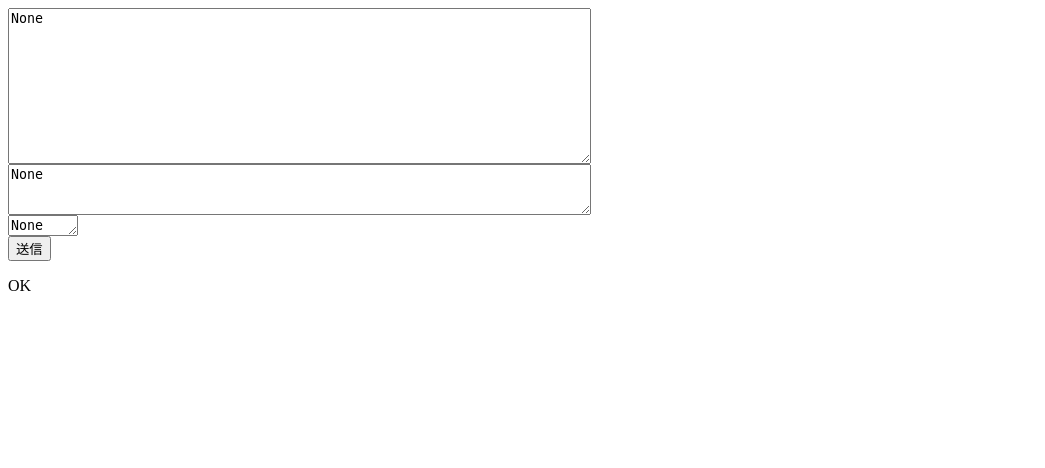
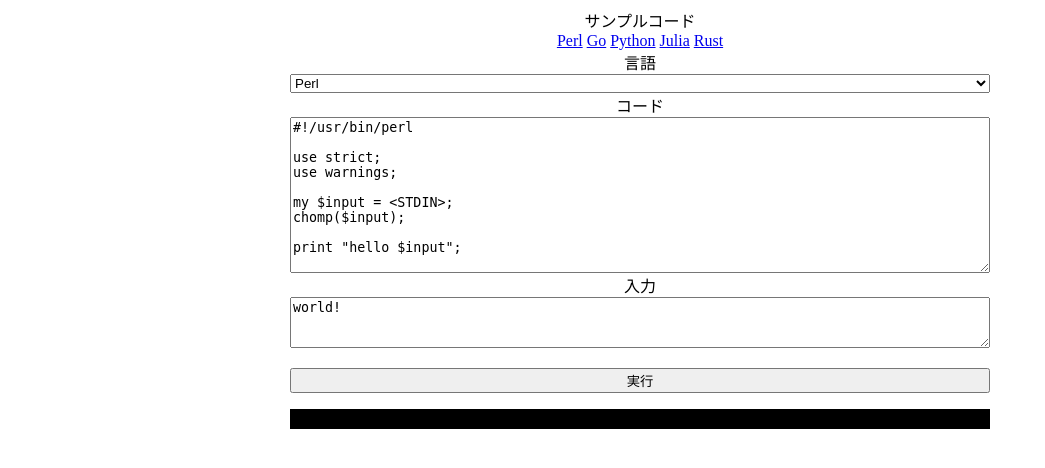
Before and after one commit to OHMORIYUSUKE/python-playground, a FastAPI app: page / in a window 1280 px wide. Shown: the top 468 px of the page, without its empty margins (0-1045 px from the left). Run offline with FastAPI, Linux system fonts and the light colour scheme.

Commit message:
feat: pythonを追加

```diff
--- a/docker-compose.yml
+++ b/docker-compose.yml
@@ -30,9 +30,9 @@ services:
       - ./server/app/run-scripts:/user/run-scripts
     tty: true
 
-  kotlin:
-    build: ./docker/kotlin
-    container_name: DooD-kotlin
+  python:
+    build: ./docker/python
+    container_name: DooD-python
     volumes:
       - ./server/app/run-scripts:/user/run-scripts
     tty: true
--- a/server/app/PlayLangClass.py
+++ b/server/app/PlayLangClass.py
@@ -48,6 +48,8 @@ class PlayLangClass:
             langFile = "kt"
         elif lang == 'julia':
             langFile = "jl"
-        else:
+        elif lang == "rust":
             langFile = "rs"
+        elif lang == "python":
+            langFile = "py"
         return langFile
--- a/server/app/main.py
+++ b/server/app/main.py
@@ -7,6 +7,7 @@ import subprocess
 from subprocess import PIPE,TimeoutExpired
 
 from PlayLangClass import PlayLangClass
+from SampleCodes import SampleCodes
 
 app = FastAPI()
 
@@ -17,6 +18,9 @@ templates = Jinja2Templates(directory="templates")
 
 
 @app.get("/", response_class=HTMLResponse)
-def read_item(request: Request, code: str = None, lang: str = None, input: str = None):
+def read_item(request: Request, code: str = None, lang: str = "perl", input: str = None):
     res = PlayLangClass(code=code, lang=lang, input=input).main()
+    if code == None:
+        code = SampleCodes(lang)
+        input = "world!"
     return templates.TemplateResponse("index.html", {"request": request, "out": res["out"], "err": res["err"], "code": code, "lang": lang, "input": input})
--- /dev/null
+++ b/server/app/run-scripts/input.txt
@@ -0,0 +1 @@
+world!
--- /dev/null
+++ b/server/app/run-scripts/main.py
@@ -0,0 +1,5 @@
+user_input = input()
+
+greeting = f"hello {user_input}"
+
+print(greeting)
--- a/server/app/static/styles.css
+++ b/server/app/static/styles.css
@@ -1,4 +1,34 @@
-code{
-    white-space:pre-wrap;
-    word-wrap:break-word;
+code {
+  white-space: pre-wrap;
+  word-wrap: break-word;
 }
+textarea {
+  width: 100%;
+}
+select {
+  width: 100%;
+}
+#main {
+  width: 700px;
+  text-align: center;
+  margin: 0 auto;
+}
+p {
+  margin: 0;
+}
+#exitcode0 {
+  color: aliceblue;
+}
+#exitcode1 {
+  color: red;
+}
+#terminal {
+  background-color: black;
+  margin: 0;
+  text-align: start;
+  padding: 10px;
+}
+#submit {
+  width: 100%;
+  margin-top: 20px;
+}
--- a/server/app/templates/index.html
+++ b/server/app/templates/index.html
@@ -1,22 +1,46 @@
 <html>
   <head>
     <title>Playground</title>
-    <link href="{{ url_for('static', path='/styles.css') }}" rel="stylesheet">
+    <link href="{{ url_for('static', path='/styles.css') }}" rel="stylesheet" />
   </head>
   <body>
+    <div id="main">
+        <div>
+            <p>サンプルコード</p>
+            <a href="http://localhost/?lang=perl">Perl</a>
+            <a href="http://localhost/?lang=go"> Go</a>
+            <a href="http://localhost/?lang=python">Python</a>
+            <a href="http://localhost/?lang=julia">Julia</a>
+            <a href="http://localhost/?lang=rust">Rust</a>
+        </div>
         <form action="./">
-        <textarea name="code" rows="10" cols="70">{{ code }}</textarea><br>
-        <textarea name="input" rows="3" cols="70">{{ input }}</textarea><br>
-        <textarea name="lang" rows="1" cols="6">{{ lang }}</textarea><br>
-        <input type="submit" value="送信">
+            <p>言語</p>
+            <select name="lang">
+              <option value="perl" {% if lang == "perl" %}selected{% endif %}>Perl</option>
+              <option value="go" {% if lang == "go" %}selected{% endif %}>Go</option>
+              <option value="python" {% if lang == "python" %}selected{% endif %}>Python</option>
+              <option value="julia" {% if lang == "julia" %}selected{% endif %}>Julia</option>
+              <option value="rust" {% if lang == "rust" %}selected{% endif %}>Rust</option>
+            </select>
+            <p>コード</p>
+            <textarea name="code" rows="10" cols="70">{{ code }}</textarea>
+            <p>入力</p>
+            <textarea name="input" rows="3" cols="70">{{ input }}</textarea>
+            <input id="submit" type="submit" value="実行" />
           </form>
-    {% if not err %}
-    <p>OK</p>
+          <div id="terminal">
+            {% if out %}
+            <dev id="exitcode0">
+              <p>成功🎉</p>
               <code>{{ out }}</code>
+            </dev>
+            {% endif %} {% if err %}
+            <dev id="exitcode1">
+              <p>エラー😢</p>
+              <code>{{ err }}</code>
+            </dev>
             {% endif %}
-    {% if err %}
-    <p>ERROR</p>
-    <code>{{ err }}</code>
-    {% endif %}
+          </div>
+    </div>
   </body>
 </html>
```
Also changed, not shown: server/app/SampleCodes.py (added, +55 -0 lines), 12 other files. Lines whose indentation alone changed are shown as unchanged.
